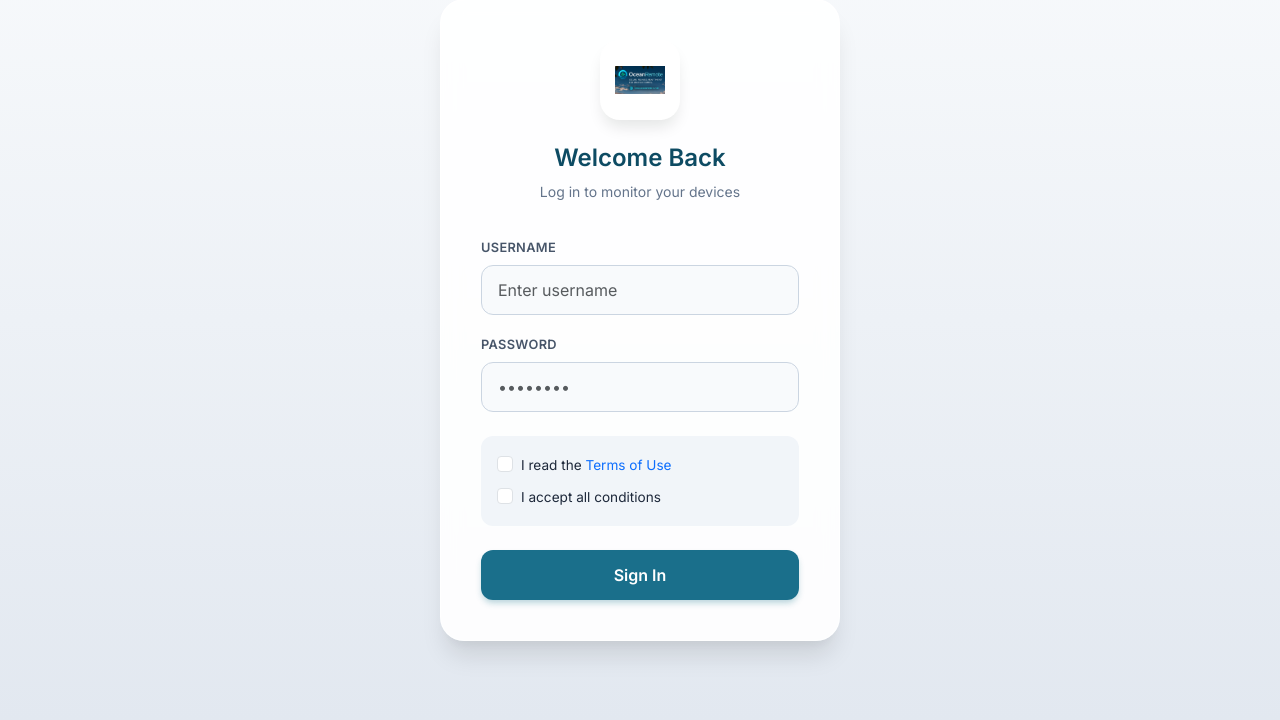
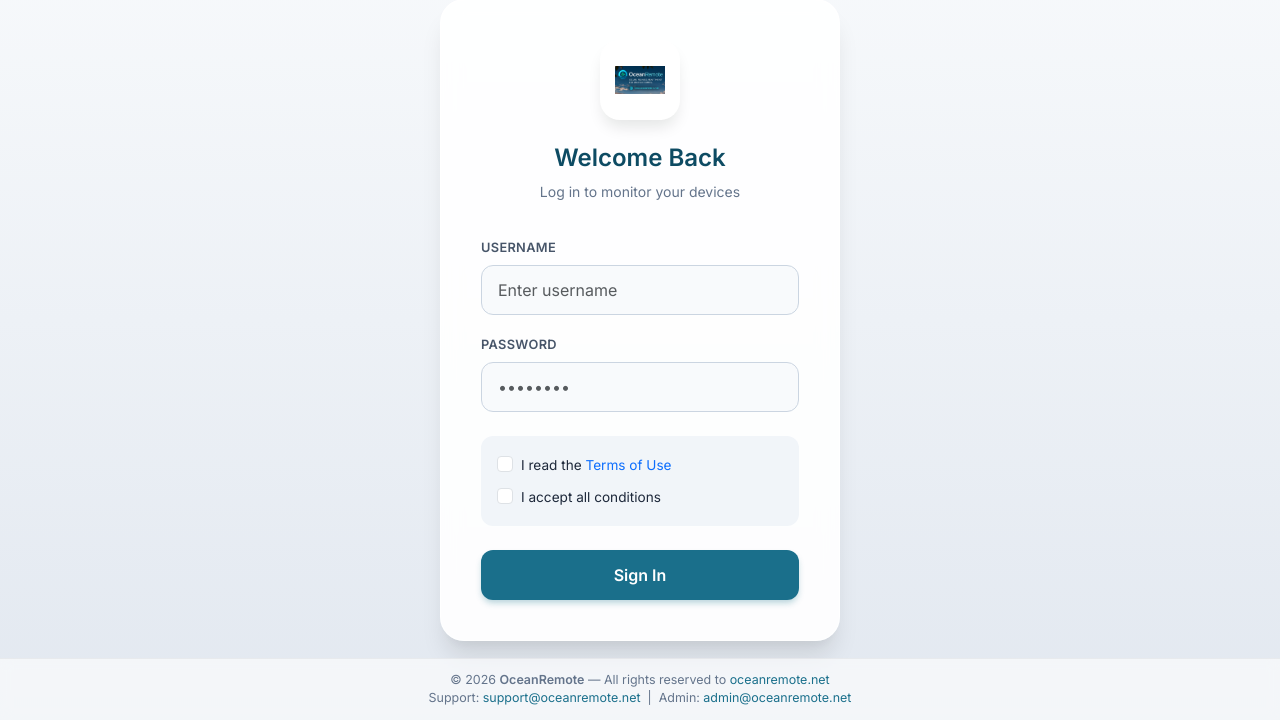
Before and after one commit to AdminOceanremote/oceanremote-own-hosting, a Django app: page /login/ in a window 1280 px wide. Shown: the part 80-800 px from the top of the page. Run offline with Django 5.2, Linux system fonts and the light colour scheme.

Commit message:
login: add OceanRemote footer credit with support/admin emails

```diff
--- a/Oceamic_app/templates/registration/login.html
+++ b/Oceamic_app/templates/registration/login.html
@@ -205,5 +205,13 @@
             alert("Terms of Use:\n1. Ownership: Property of Oceamic II.\n2. Usage: Authorized internal monitoring only.");
         }
     </script>
+    <footer style="position:fixed;bottom:0;left:0;right:0;text-align:center;padding:12px 16px;font-size:0.78rem;color:#64748b;background:rgba(255,255,255,0.6);backdrop-filter:blur(6px);border-top:1px solid rgba(0,0,0,0.05);">
+        &copy; <span id="year"></span> <strong>OceanRemote</strong> &mdash; All rights reserved to
+        <a href="https://oceanremote.net" target="_blank" rel="noopener" style="color:#1a6f8b;text-decoration:none;">oceanremote.net</a><br>
+        Support: <a href="mailto:support@oceanremote.net" style="color:#1a6f8b;text-decoration:none;">support@oceanremote.net</a>
+        &nbsp;|&nbsp;
+        Admin: <a href="mailto:admin@oceanremote.net" style="color:#1a6f8b;text-decoration:none;">admin@oceanremote.net</a>
+    </footer>
+    <script>document.getElementById('year').textContent = new Date().getFullYear();</script>
 </body>
 </html>
```
